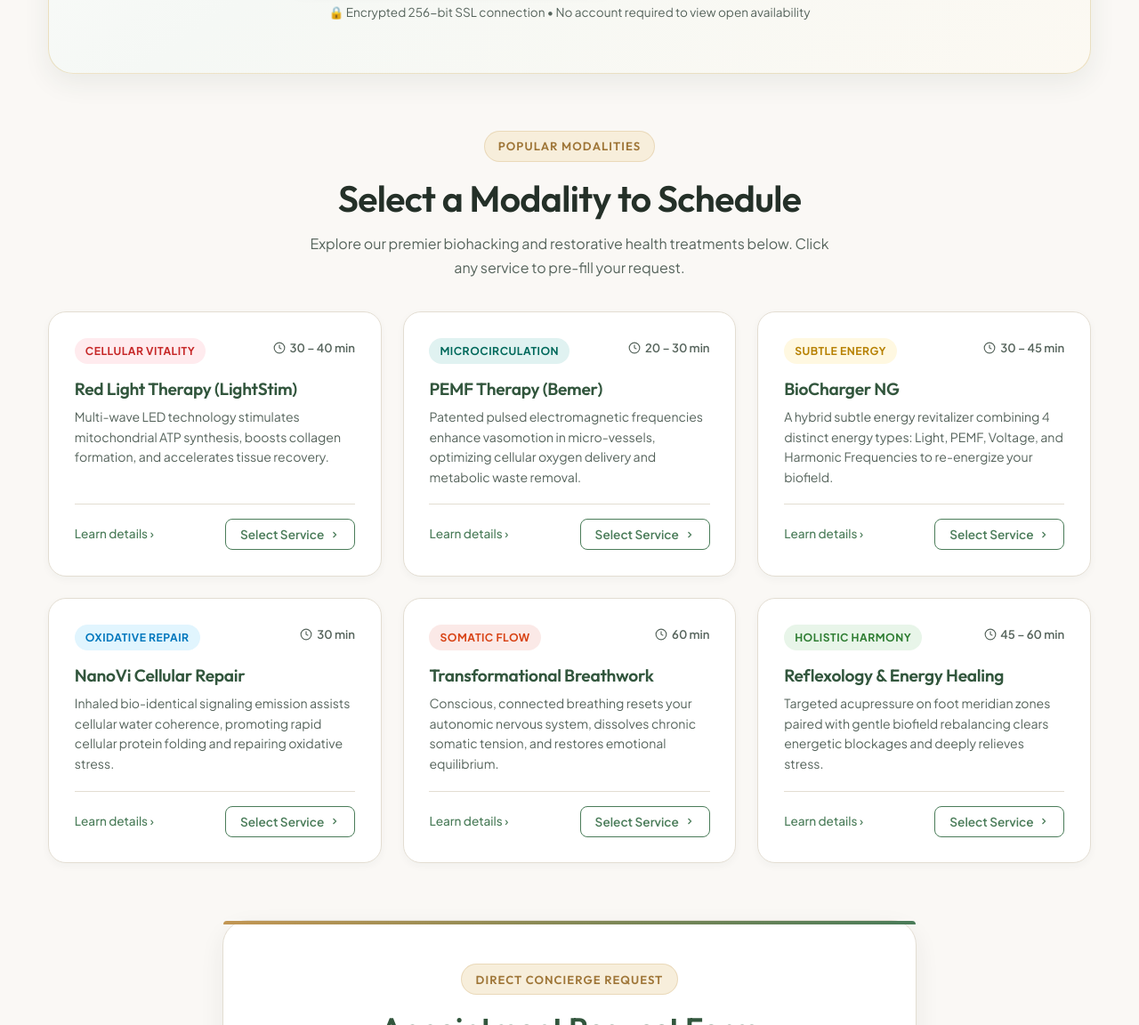
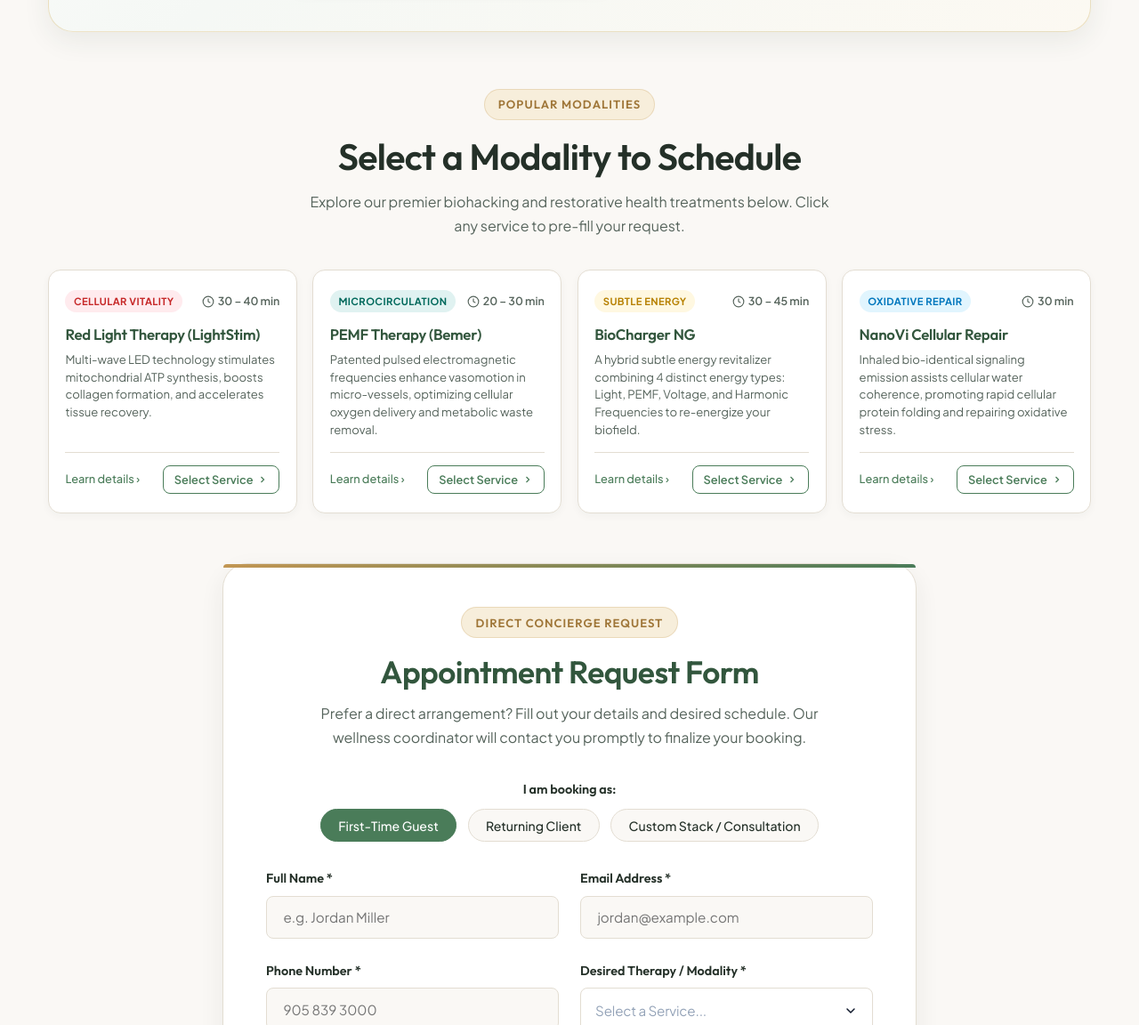
Before and after one commit to roo-19/Green-Mantra, a website: page booking.html in a window 1280 px wide. Shown: the part 1648-2800 px from the top of the page at 89% size. Drawn offline with Linux system fonts and the light colour scheme.

Commit message:
kept only the core modalities in the booking page

```diff
--- a/booking.html
+++ b/booking.html
@@ -151,10 +151,6 @@
           </a>
         </div>
 
-        <div style="margin-top: 1.5rem; font-size: 0.85rem; color: var(--color-text-muted);">
-          🔒 Encrypted 256-bit SSL connection • No account required to view open availability
-        </div>
-
       </div>
 
       <!-- Colorful Modality Showcase Grid (Quick Browse & Select) -->
@@ -242,46 +238,6 @@
           <div class="booking-modality-footer">
             <a href="services/nanovi.html" style="font-size: 0.85rem; color: var(--color-primary); font-weight: 500;">Learn details &rsaquo;</a>
             <button type="button" class="booking-select-btn" onclick="selectModality('nanovi')">
-              <span>Select Service</span>
-              <svg width="12" height="12" viewBox="0 0 24 24" fill="none" stroke="currentColor" stroke-width="2.5"><polyline points="9 18 15 12 9 6"/></svg>
-            </button>
-          </div>
-        </div>
-
-        <!-- Modality 5: Breathwork -->
-        <div class="booking-modality-card">
-          <div class="booking-modality-header">
-            <span class="booking-modality-badge badge-coral">Somatic Flow</span>
-            <span class="booking-modality-duration">
-              <svg width="14" height="14" viewBox="0 0 24 24" fill="none" stroke="currentColor" stroke-width="2"><circle cx="12" cy="12" r="10"/><polyline points="12 6 12 12 16 14"/></svg>
-              60 min
-            </span>
-          </div>
-          <h3>Transformational Breathwork</h3>
-          <p>Conscious, connected breathing resets your autonomic nervous system, dissolves chronic somatic tension, and restores emotional equilibrium.</p>
-          <div class="booking-modality-footer">
-            <a href="services/transformationalbreathwork.html" style="font-size: 0.85rem; color: var(--color-primary); font-weight: 500;">Learn details &rsaquo;</a>
-            <button type="button" class="booking-select-btn" onclick="selectModality('breathwork')">
-              <span>Select Service</span>
-              <svg width="12" height="12" viewBox="0 0 24 24" fill="none" stroke="currentColor" stroke-width="2.5"><polyline points="9 18 15 12 9 6"/></svg>
-            </button>
-          </div>
-        </div>
-
-        <!-- Modality 6: Reflexology & Energy Healing -->
-        <div class="booking-modality-card">
-          <div class="booking-modality-header">
-            <span class="booking-modality-badge badge-sage">Holistic Harmony</span>
-            <span class="booking-modality-duration">
-              <svg width="14" height="14" viewBox="0 0 24 24" fill="none" stroke="currentColor" stroke-width="2"><circle cx="12" cy="12" r="10"/><polyline points="12 6 12 12 16 14"/></svg>
-              45 &ndash; 60 min
-            </span>
-          </div>
-          <h3>Reflexology &amp; Energy Healing</h3>
-          <p>Targeted acupressure on foot meridian zones paired with gentle biofield rebalancing clears energetic blockages and deeply relieves stress.</p>
-          <div class="booking-modality-footer">
-            <a href="services/reflexology.html" style="font-size: 0.85rem; color: var(--color-primary); font-weight: 500;">Learn details &rsaquo;</a>
-            <button type="button" class="booking-select-btn" onclick="selectModality('reflexology')">
               <span>Select Service</span>
               <svg width="12" height="12" viewBox="0 0 24 24" fill="none" stroke="currentColor" stroke-width="2.5"><polyline points="9 18 15 12 9 6"/></svg>
             </button>
--- a/css/style.css
+++ b/css/style.css
@@ -1816,16 +1816,16 @@ custom-footer:not(:defined) {
 
 .booking-showcase-grid {
   display: grid;
-  grid-template-columns: repeat(3, 1fr);
-  gap: 1.5rem;
-  margin-bottom: 4rem;
+  grid-template-columns: repeat(4, 1fr);
+  gap: 1.1rem;
+  margin-bottom: 3.5rem;
 }
 
 .booking-modality-card {
   background: #ffffff;
-  border-radius: var(--radius-lg);
+  border-radius: var(--radius-md);
   border: 1px solid var(--color-border);
-  padding: 1.8rem;
+  padding: 1.35rem 1.15rem;
   box-shadow: var(--shadow-sm);
   display: flex;
   flex-direction: column;
@@ -1843,16 +1843,18 @@ custom-footer:not(:defined) {
 .booking-modality-header {
   display: flex;
   justify-content: space-between;
-  align-items: flex-start;
-  margin-bottom: 1rem;
+  align-items: center;
+  gap: 0.4rem;
+  margin-bottom: 0.85rem;
+  flex-wrap: wrap;
 }
 
 .booking-modality-badge {
-  font-size: 0.76rem;
+  font-size: 0.7rem;
   font-weight: 700;
   text-transform: uppercase;
-  letter-spacing: 0.5px;
-  padding: 0.28rem 0.75rem;
+  letter-spacing: 0.4px;
+  padding: 0.22rem 0.6rem;
   border-radius: var(--radius-full);
 }
 
@@ -1864,25 +1866,26 @@ custom-footer:not(:defined) {
 .badge-sage { background: #E8F5E9; color: #2E7D32; }
 
 .booking-modality-duration {
-  font-size: 0.82rem;
+  font-size: 0.78rem;
   font-weight: 600;
   color: var(--color-text-muted);
   display: inline-flex;
   align-items: center;
-  gap: 0.3rem;
+  gap: 0.25rem;
 }
 
 .booking-modality-card h3 {
-  font-size: 1.2rem;
+  font-size: 1.05rem;
   color: var(--color-primary-dark);
-  margin-bottom: 0.5rem;
+  margin-bottom: 0.45rem;
+  line-height: 1.3;
 }
 
 .booking-modality-card p {
-  font-size: 0.88rem;
+  font-size: 0.82rem;
   color: var(--color-text-muted);
-  line-height: 1.6;
-  margin-bottom: 1.2rem;
+  line-height: 1.5;
+  margin-bottom: 1rem;
   flex-grow: 1;
 }
 
@@ -1890,23 +1893,29 @@ custom-footer:not(:defined) {
   display: flex;
   justify-content: space-between;
   align-items: center;
-  padding-top: 1rem;
+  gap: 0.4rem;
+  padding-top: 0.85rem;
   border-top: 1px solid var(--color-border);
+}
+
+.booking-modality-footer a {
+  font-size: 0.8rem !important;
 }
 
 .booking-select-btn {
   background: none;
   border: 1px solid var(--color-primary);
   color: var(--color-primary);
-  padding: 0.5rem 1rem;
+  padding: 0.42rem 0.75rem;
   border-radius: var(--radius-sm);
-  font-size: 0.85rem;
+  font-size: 0.8rem;
   font-weight: 600;
   cursor: pointer;
   display: inline-flex;
   align-items: center;
-  gap: 0.35rem;
+  gap: 0.3rem;
   transition: all var(--transition-fast);
+  white-space: nowrap;
 }
 
 .booking-select-btn:hover {
@@ -2006,16 +2015,28 @@ custom-footer:not(:defined) {
   margin-bottom: 0;
 }
 
+@media (max-width: 1100px) {
+  .booking-showcase-grid {
+    grid-template-columns: repeat(2, 1fr);
+    gap: 1.25rem;
+  }
+}
+
 @media (max-width: 992px) {
-  .booking-steps-grid,
+  .booking-steps-grid {
+    grid-template-columns: 1fr;
+  }
+  .booking-faq-grid {
+    grid-template-columns: 1fr;
+  }
+  .booking-form-box {
+    padding: 2rem 1.5rem;
+  }
+}
+
+@media (max-width: 640px) {
   .booking-showcase-grid {
     grid-template-columns: 1fr;
-  }
-  .booking-faq-grid {
-    grid-template-columns: 1fr;
-  }
-  .booking-form-box {
-    padding: 2rem 1.5rem;
   }
 }
 
```
